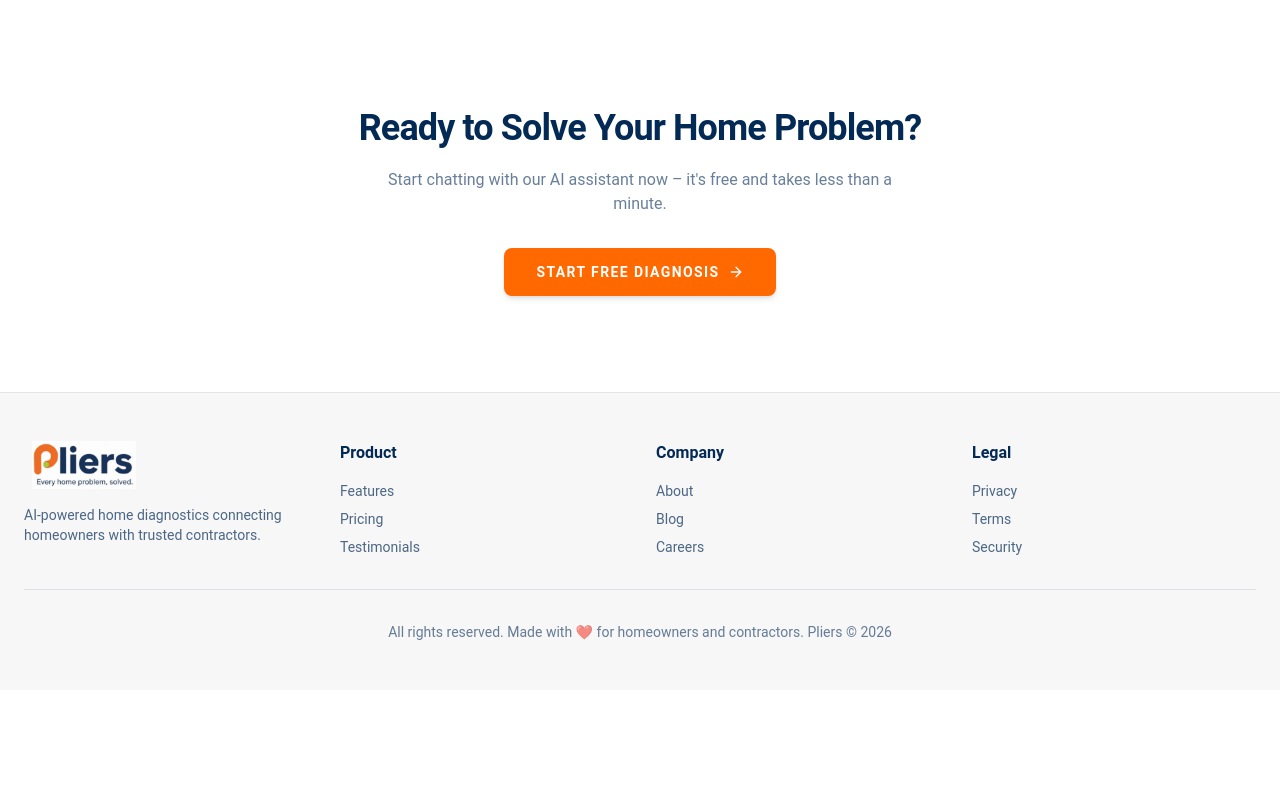
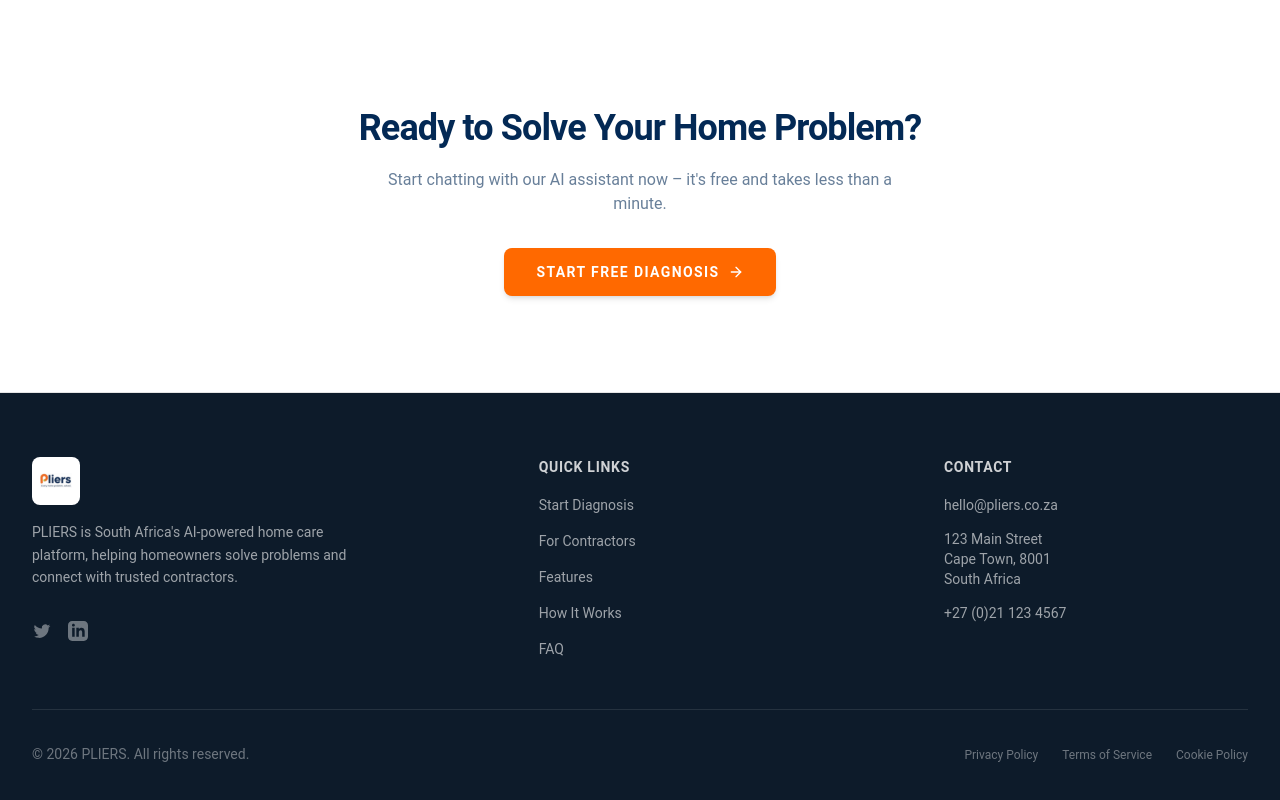
Before and after one commit to technova-view/pliers, a Next.js app in the folder client/: page / in a window 1280 px wide. Shown: the part 3719-4519 px from the top of the page. Before the commit the page ends 4409 px from the top, so only its background shows below. Built offline with nearby package versions, Linux system fonts and the light colour scheme; no server answers.

Commit message:
Update footer.tsx

```diff
--- a/client/src/components/footer.tsx
+++ b/client/src/components/footer.tsx
@@ -1,126 +1,174 @@
 import Image from "next/image";
 import Link from "next/link";
-import { Separator } from "@/components/ui/separator";
 import { ROUTES } from "@/lib/routes";
 
+const navigation = {
+  quickLinks: [
+    { name: "Start Diagnosis", href: "#" },
+    { name: "For Contractors", href: ROUTES.contractors?.() ?? "/contractors" },
+    { name: "Features", href: "#features" },
+    { name: "How It Works", href: "#how-it-works" },
+    { name: "FAQ", href: "#faq" },
+  ],
+  social: [
+    {
+      name: "Twitter",
+      href: "#",
+      icon: (props: React.SVGProps<SVGSVGElement>) => (
+        <svg fill="currentColor" viewBox="0 0 24 24" {...props}>
+          <path d="M8.29 20.251c7.547 0 11.675-6.253 11.675-11.675 0-.178 0-.355-.012-.53A8.348 8.348 0 0022 5.92a8.19 8.19 0 01-2.357.646 4.118 4.118 0 001.804-2.27 8.224 8.224 0 01-2.605.996 4.107 4.107 0 00-6.993 3.743 11.65 11.65 0 01-8.457-4.287 4.106 4.106 0 001.27 5.477A4.072 4.072 0 012.8 9.713v.052a4.105 4.105 0 003.292 4.022 4.095 4.095 0 01-1.853.07 4.108 4.108 0 003.834 2.85A8.233 8.233 0 012 18.407a11.616 11.616 0 006.29 1.84" />
+        </svg>
+      ),
+    },
+    {
+      name: "LinkedIn",
+      href: "#",
+      icon: (props: React.SVGProps<SVGSVGElement>) => (
+        <svg fill="currentColor" viewBox="0 0 24 24" {...props}>
+          <path
+            fillRule="evenodd"
+            d="M19 0h-14c-2.761 0-5 2.239-5 5v14c0 2.761 2.239 5 5 5h14c2.762 0 5-2.239 5-5v-14c0-2.761-2.238-5-5-5zm-11 19h-3v-11h3v11zm-1.5-12.268c-.966 0-1.75-.79-1.75-1.764s.784-1.764 1.75-1.764 1.75.79 1.75 1.764-.783 1.764-1.75 1.764zm13.5 12.268h-3v-5.604c0-3.368-4-3.113-4 0v5.604h-3v-11h3v1.765c1.396-2.586 7-2.777 7 2.476v6.759z"
+            clipRule="evenodd"
+          />
+        </svg>
+      ),
+    },
+  ],
+};
+
 export function Footer() {
+  const currentYear = new Date().getFullYear();
+
   return (
-    <footer className="text-secondary bg-[#F7F7F7] py-12">
-      <div className="container mx-auto px-4 md:px-6">
-        <div className="mb-8 grid gap-8 md:grid-cols-4">
-          <div className="space-y-4">
-            <div className="relative h-12 w-30">
-              <Image
-                fill
-                src="/logo.svg"
-                alt="Pliers Logo"
-                className="shrink-0 object-contain transition-transform duration-300 group-hover:scale-110"
-              />
+    <footer className="bg-[#0d1b2a] text-white" aria-labelledby="footer-heading">
+      <h2 id="footer-heading" className="sr-only">
+        Footer
+      </h2>
+
+      <div className="container mx-auto px-4 py-12 md:py-16 lg:px-8">
+        {/* Flexbox container for the three sections */}
+        <div className="flex flex-col lg:flex-row lg:justify-between gap-12 lg:gap-8">
+          {/* Brand column */}
+          <div className="lg:w-1/3 space-y-4">
+            <Link href="/" className="inline-block" aria-label="PLIERS Home">
+              <div className="relative h-12 w-12 bg-white rounded-md overflow-hidden transition-transform hover:scale-105">
+                <Image
+                  fill
+                  src="/logo.svg"
+                  alt=""
+                  className="object-contain p-2"
+                  sizes="48px"
+                />
+              </div>
+            </Link>
+
+            <p className="text-white/60 text-sm leading-relaxed max-w-xs">
+              PLIERS is South Africa&apos;s AI-powered home care platform, helping
+              homeowners solve problems and connect with trusted contractors.
+            </p>
+
+            {/* Social links */}
+            <div className="flex space-x-4 pt-4">
+              {navigation.social.map((item) => (
+                <Link
+                  key={item.name}
+                  href={item.href}
+                  className="text-white/40 hover:text-white transition-colors"
+                  aria-label={item.name}
+                >
+                  <item.icon className="h-5 w-5" />
+                </Link>
+              ))}
             </div>
-            <p className="text-secondary/70 text-sm">
-              AI-powered home diagnostics connecting homeowners with trusted
-              contractors.
-            </p>
           </div>
 
-          <div>
-            <h4 className="text-secondary mb-4 font-semibold">Product</h4>
-            <ul className="text-secondary/70 space-y-2 text-sm">
+          {/* Quick Links */}
+          <div className="lg:w-1/4">
+            <h3 className="text-sm font-semibold tracking-wider uppercase text-white/80">
+              Quick Links
+            </h3>
+            <ul className="mt-4 space-y-3" role="list">
+              {navigation.quickLinks.map((item) => (
+                <li key={item.name}>
+                  <Link
+                    href={item.href}
+                    className="text-white/60 hover:text-white transition-colors text-sm focus:outline-none focus:underline focus:underline-offset-4"
+                  >
+                    {item.name}
+                  </Link>
+                </li>
+              ))}
+            </ul>
+          </div>
+
+          {/* Contact */}
+          <div className="lg:w-1/4">
+            <h3 className="text-sm font-semibold tracking-wider uppercase text-white/80">
+              Contact
+            </h3>
+            <ul className="mt-4 space-y-3" role="list">
+              <li>
+                <a
+                  href="mailto:hello@pliers.co.za"
+                  className="text-white/60 hover:text-white transition-colors text-sm focus:outline-none focus:underline focus:underline-offset-4"
+                >
+                  hello@pliers.co.za
+                </a>
+              </li>
+              <li>
+                <address className="text-white/60 text-sm not-italic">
+                  123 Main Street<br />
+                  Cape Town, 8001<br />
+                  South Africa
+                </address>
+              </li>
+              <li>
+                <a
+                  href="tel:+27211234567"
+                  className="text-white/60 hover:text-white transition-colors text-sm focus:outline-none focus:underline focus:underline-offset-4"
+                >
+                  +27 (0)21 123 4567
+                </a>
+              </li>
+            </ul>
+          </div>
+        </div>
+
+        {/* Bottom bar */}
+        <div className="border-t border-white/10 mt-12 pt-8 md:flex md:items-center md:justify-between">
+          <p className="text-sm text-white/40 text-center md:text-left">
+            &copy; {currentYear} PLIERS. All rights reserved.
+          </p>
+
+          <div className="mt-4 md:mt-0">
+            <ul className="flex flex-wrap justify-center gap-x-6 gap-y-2">
               <li>
                 <Link
-                  href="#features"
-                  className="hover:text-primary transition-colors"
+                  href="/privacy"
+                  className="text-xs text-white/40 hover:text-white transition-colors"
                 >
-                  Features
+                  Privacy Policy
                 </Link>
               </li>
               <li>
                 <Link
-                  href="#pricing"
-                  className="hover:text-primary transition-colors"
+                  href="/terms"
+                  className="text-xs text-white/40 hover:text-white transition-colors"
                 >
-                  Pricing
+                  Terms of Service
                 </Link>
               </li>
               <li>
                 <Link
-                  href="#testimonials"
-                  className="hover:text-primary transition-colors"
+                  href="/cookies"
+                  className="text-xs text-white/40 hover:text-white transition-colors"
                 >
-                  Testimonials
-                </Link>
-              </li>
-            </ul>
-          </div>
-
-          <div>
-            <h4 className="text-secondary mb-4 font-semibold">Company</h4>
-            <ul className="text-secondary/70 space-y-2 text-sm">
-              <li>
-                <Link
-                  href={ROUTES.about()}
-                  className="hover:text-primary transition-colors"
-                >
-                  About
-                </Link>
-              </li>
-              <li>
-                <Link
-                  href={ROUTES.blog()}
-                  className="hover:text-primary transition-colors"
-                >
-                  Blog
-                </Link>
-              </li>
-              <li>
-                <Link
-                  href={ROUTES.careers()}
-                  className="hover:text-primary transition-colors"
-                >
-                  Careers
-                </Link>
-              </li>
-            </ul>
-          </div>
-
-          <div>
-            <h4 className="text-secondary mb-4 font-semibold">Legal</h4>
-            <ul className="text-secondary/70 space-y-2 text-sm">
-              <li>
-                <Link
-                  href={ROUTES.privacy()}
-                  className="hover:text-primary transition-colors"
-                >
-                  Privacy
-                </Link>
-              </li>
-              <li>
-                <Link
-                  href={ROUTES.terms()}
-                  className="hover:text-primary transition-colors"
-                >
-                  Terms
-                </Link>
-              </li>
-              <li>
-                <Link
-                  href={ROUTES.security()}
-                  className="hover:text-primary transition-colors"
-                >
-                  Security
+                  Cookie Policy
                 </Link>
               </li>
             </ul>
           </div>
         </div>
-
-        <Separator className="bg-secondary/10 my-8" />
-
-        <div className="text-secondary/60 text-center text-sm">
-          All rights reserved. Made with ❤️
-          for homeowners and contractors.
-          Pliers © {new Date().getFullYear()}
-        </div>
       </div>
     </footer>
   );
```
